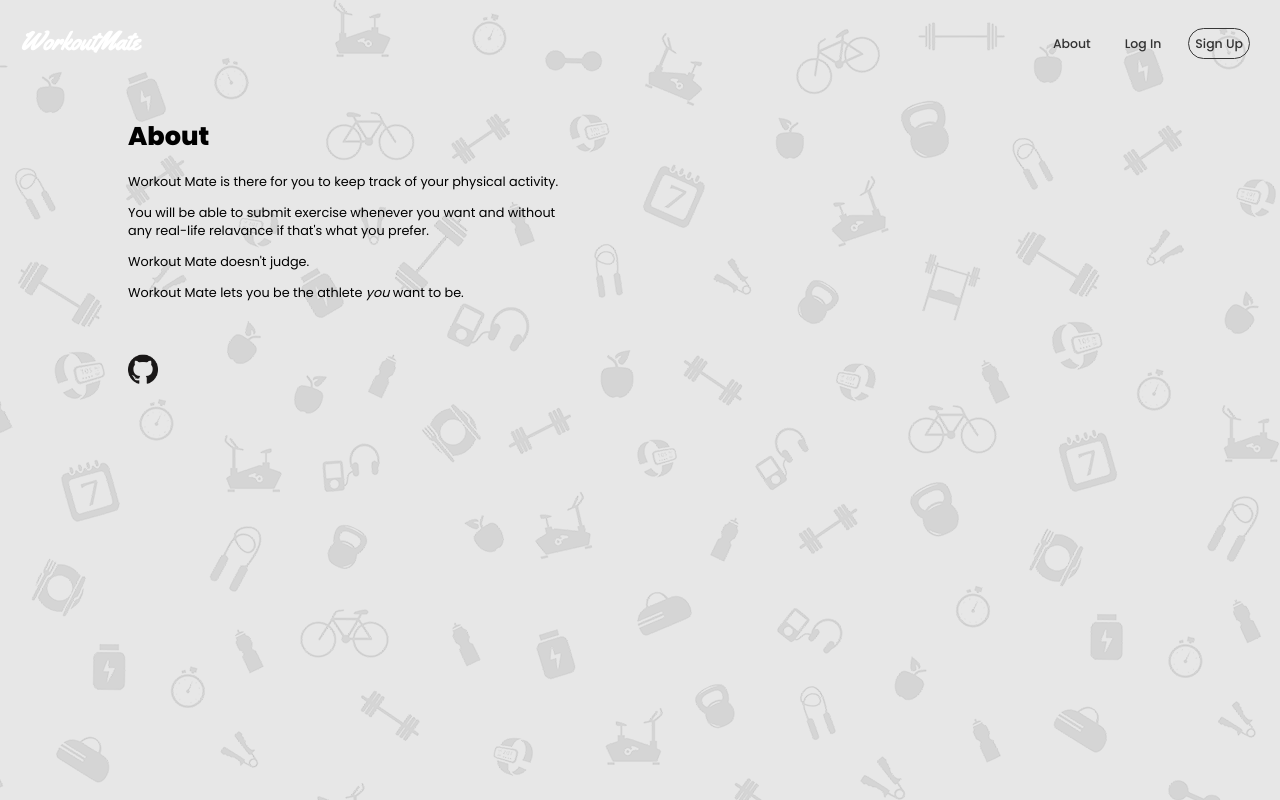
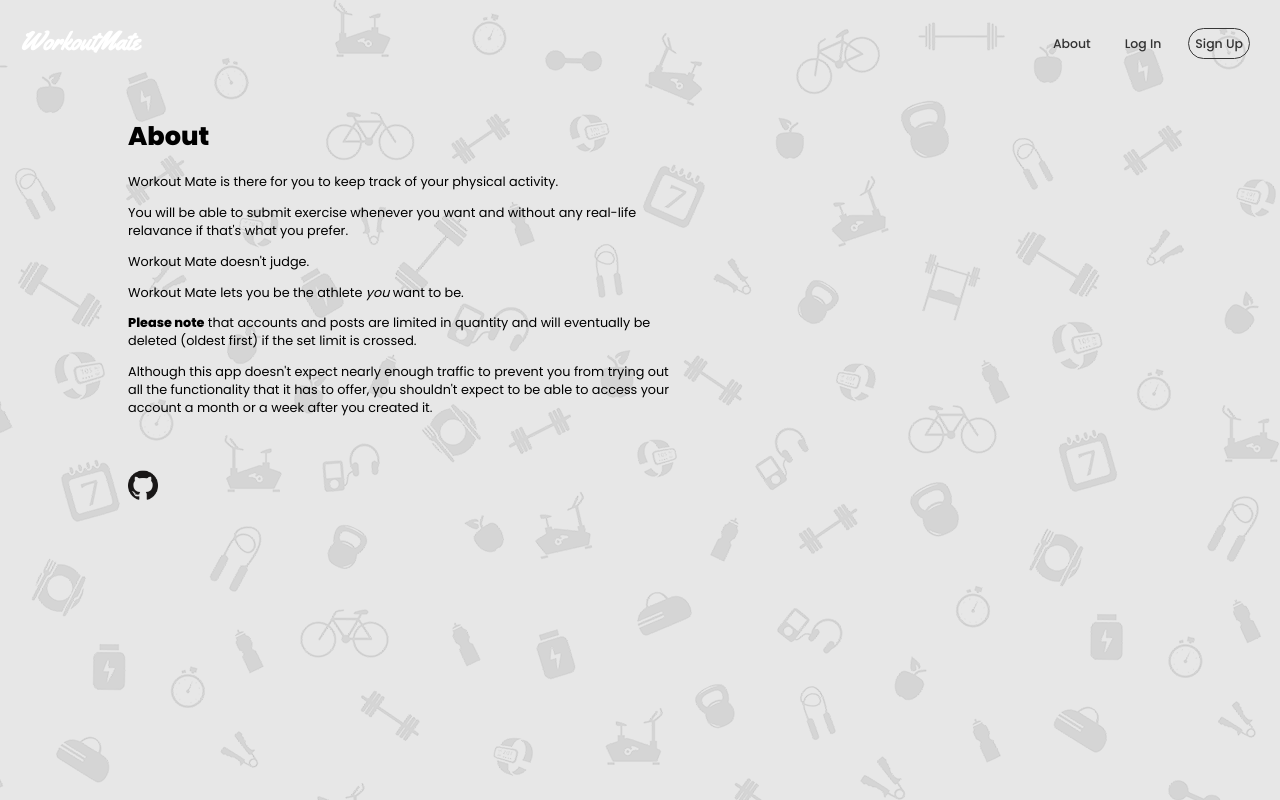
Before and after one commit to Marija-Kov/Workout-Mate, a React (Create React App) app in the folder frontend/: page /about in a window 1280 px wide. Shown: the top 800 px of the page. Built offline with nearby package versions, Linux system fonts and the light colour scheme.

Commit message:
Update about page

```diff
--- a/frontend/src/pages/About.js
+++ b/frontend/src/pages/About.js
@@ -16,7 +16,16 @@ export default function About() {
         <p>
           Workout Mate lets you be the athlete <i>you</i> want to be.
         </p>
-
+        <p>
+          <b>Please note</b> that accounts and posts are limited in quantity
+          and will eventually be deleted (oldest first) if the set limit is crossed.
+        </p>
+        <p>
+          Although this app doesn't expect nearly enough traffic to prevent you from
+          trying out all the functionality that it has to offer,
+          you shouldn't expect to be able to access your account
+          a month or a week after you created it.
+        </p>
         <a href="https://github.com/Marija-Kov/Workout-Mate">
           <img className="github" src={github} alt="Github" />
         </a>
--- a/frontend/src/scss/pages/_about.scss
+++ b/frontend/src/scss/pages/_about.scss
@@ -10,7 +10,7 @@
   }
 
   .about--container > p {
-    max-width: 450px;
+    max-width: 550px;
   }
 
   .github {
```
